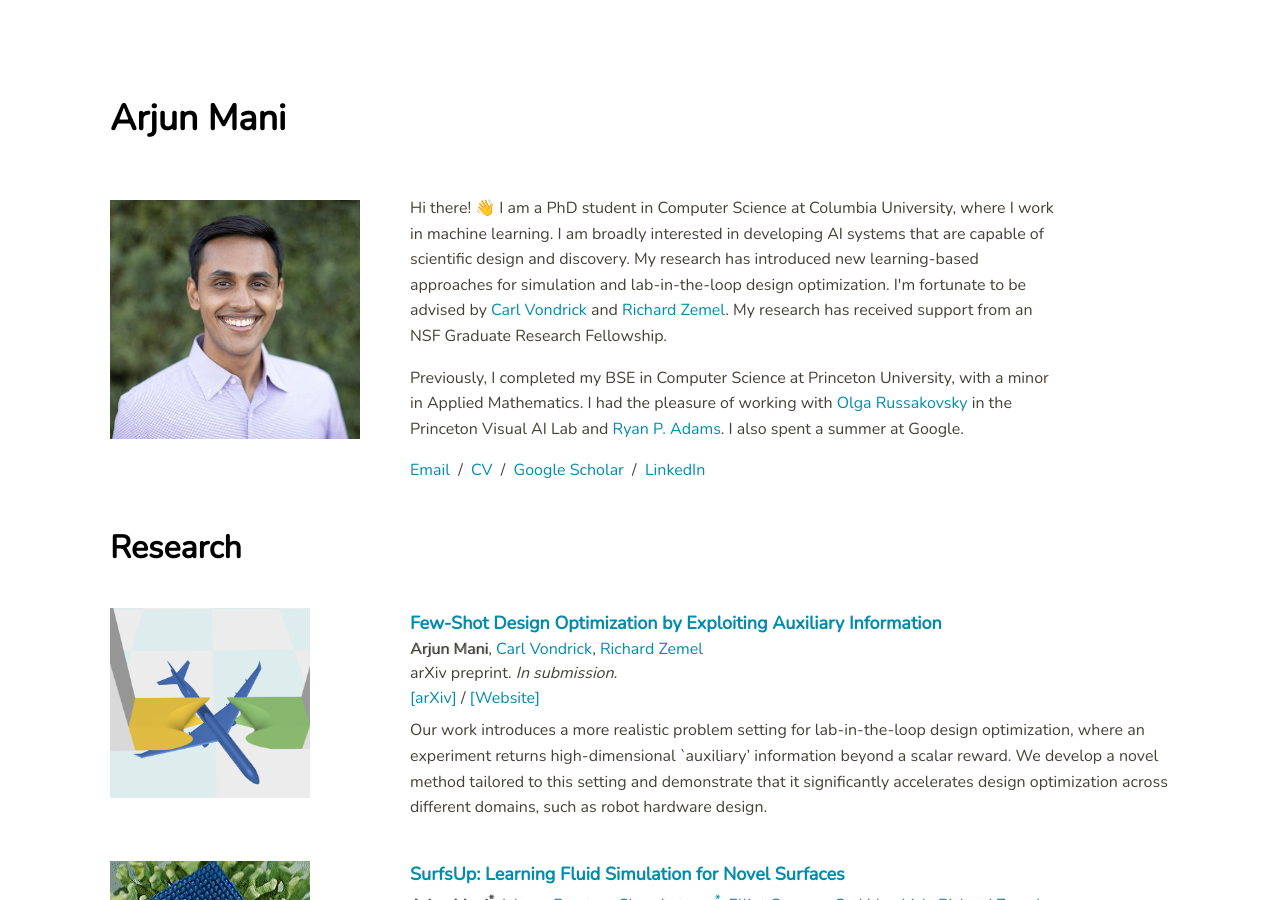
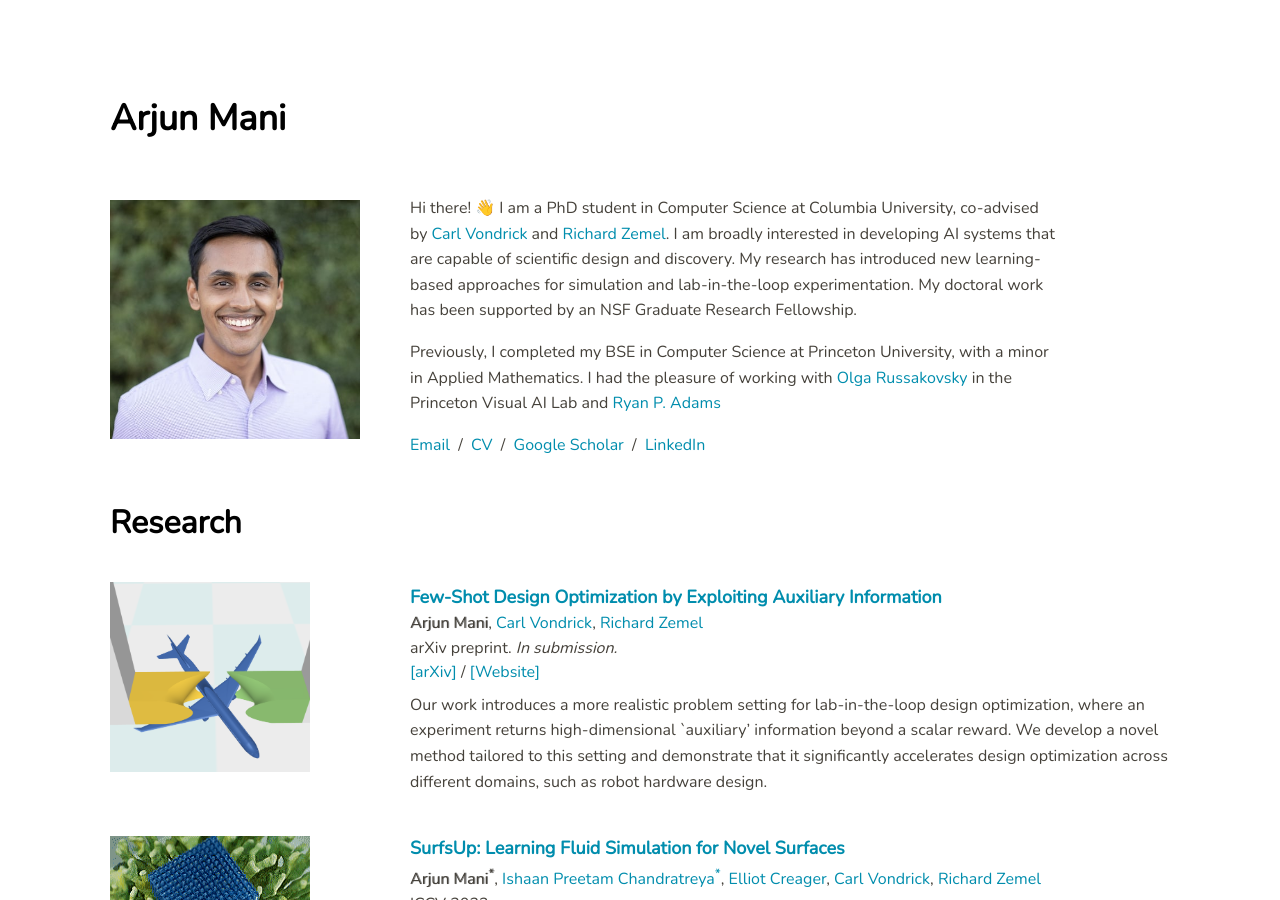
Before and after one commit to arjun-mani/arjun-mani.github.io, a Jekyll site: the page built from index.html, in a window 1280 px wide and 900 px high. Built offline with Jekyll 4.4.1, drawn with Linux system fonts in a browser that asks for light colours.

Commit message:
Update bio text

```diff
--- a/index.html
+++ b/index.html
@@ -32,10 +32,11 @@
 			<img src="./cuidpic2.jpg" width="100%" alt="profile pic">
 		</div>
 		<div class="about-desc">
-			<p> Hi there! 👋 I am a PhD student in Computer Science at Columbia University, where I work in machine learning. I am broadly interested in developing AI systems that are capable of scientific design and discovery. My research has introduced new learning-based approaches for simulation and lab-in-the-loop design optimization. I'm fortunate to be advised by <a href="http://www.cs.columbia.edu/~vondrick/" target="_blank">Carl Vondrick</a> and <a href="http://www.cs.columbia.edu/~zemel/" target="_blank">Richard Zemel</a>. My research has received support from an NSF Graduate Research Fellowship</a>. </p>
+			<p> Hi there! 👋 I am a PhD student in Computer Science at Columbia University, co-advised by <a href="http://www.cs.columbia.edu/~vondrick/" target="_blank">Carl Vondrick</a> and <a href="http://www.cs.columbia.edu/~zemel/" target="_blank">Richard Zemel</a>. I am broadly interested in developing AI systems that are capable of scientific design and discovery. My research has introduced new learning-based approaches for simulation and lab-in-the-loop experimentation.
+                My doctoral work has been supported by an NSF Graduate Research Fellowship.
 
             <p> Previously, I completed my BSE in Computer Science at Princeton University, with a minor in Applied Mathematics. I had the pleasure of working with <a href="https://www.cs.princeton.edu/~olgarus/" target="_blank">Olga Russakovsky</a>
-			in the Princeton Visual AI Lab and <a href="https://www.cs.princeton.edu/~rpa/" target="_blank">Ryan P. Adams</a>. I also spent a summer at Google. </p>
+			in the Princeton Visual AI Lab and <a href="https://www.cs.princeton.edu/~rpa/" target="_blank">Ryan P. Adams</a> </p>
 
 <!--            <p> I am trained in Carnatic (South Indian Classical) vocal music. Music page coming soon! </p>-->
 
```
